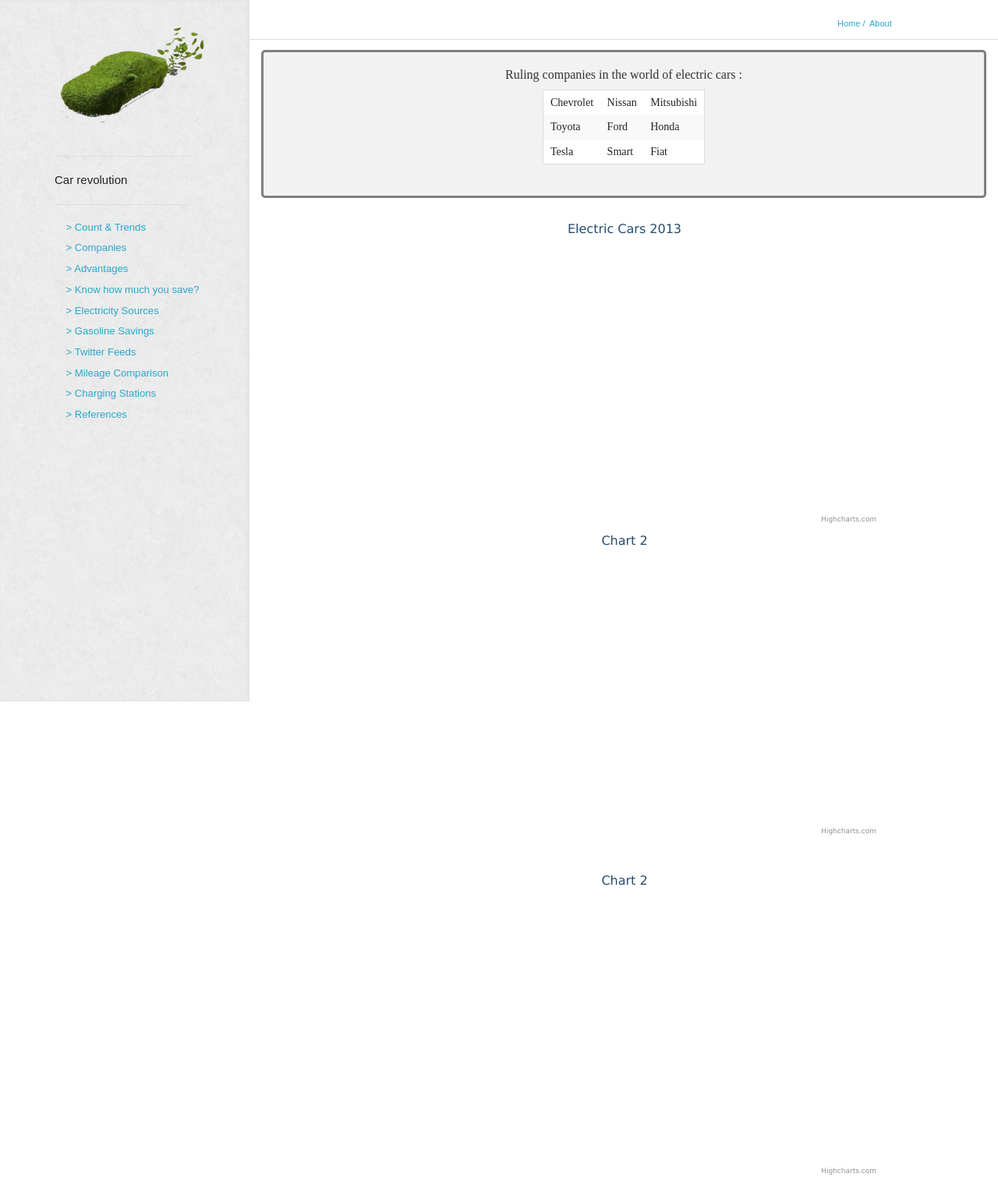
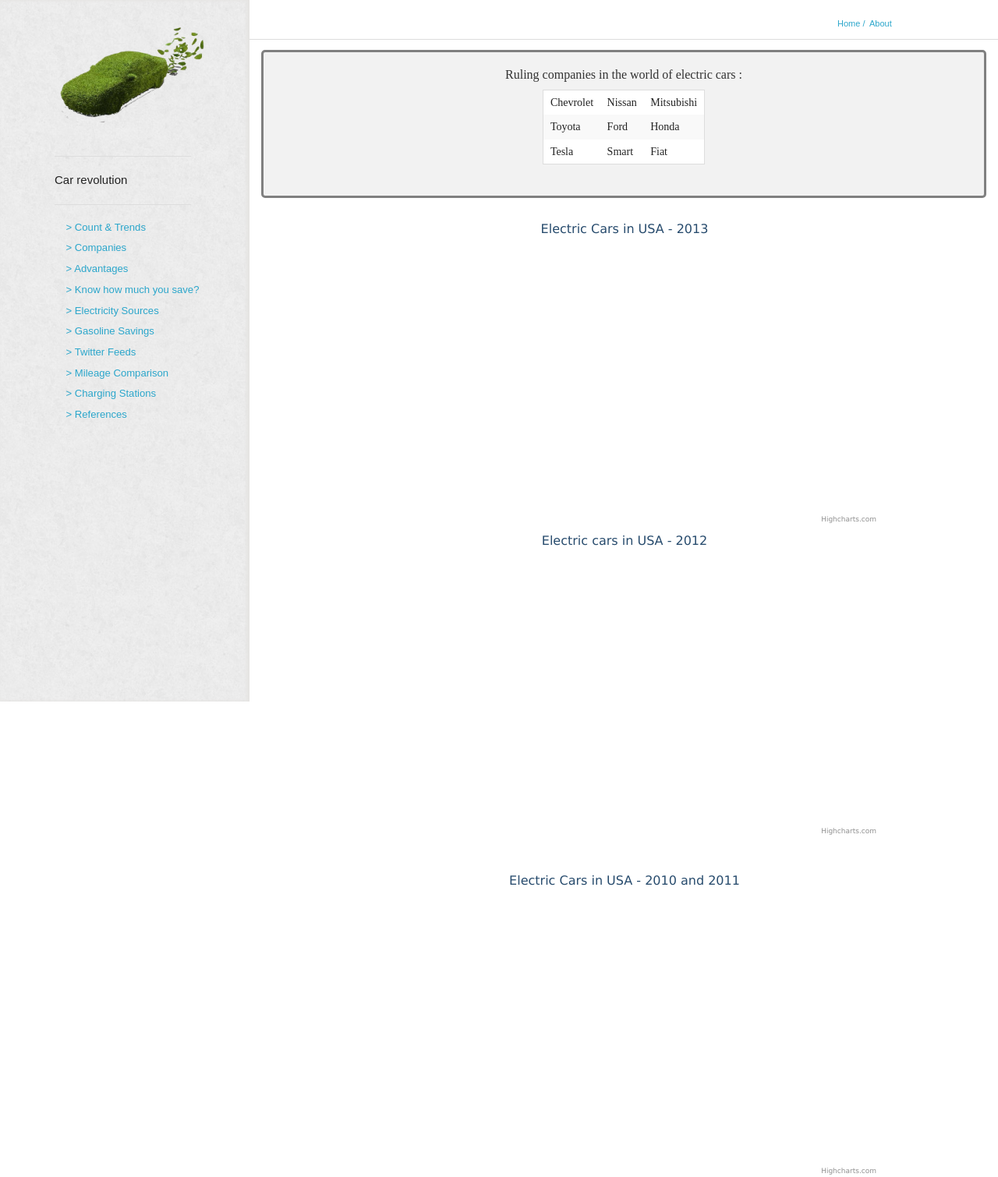
Before and after one commit to serah/EcoCars, a Django app: page /companies/ in a window 1280 px wide. Shown: the whole page at 78% size. Run offline with Django 3.2, Linux system fonts and the light colour scheme; data that the repository does not hold is empty; some libraries are stand-ins or nearby versions; some web fonts are replaced.

Commit message:
minor changes in companies charts

```diff
--- a/ecoCars/templates/companies.html
+++ b/ecoCars/templates/companies.html
@@ -23,7 +23,7 @@
                 plotShadow: false
             },
             title: {
-                text: 'Electric Cars 2013'
+                text: 'Electric Cars in USA - 2013 '
             },
             tooltip: {
         	    pointFormat: '{series.name}: <b>{point.percentage:.1f}%</b>'
@@ -44,7 +44,7 @@
             },
             series: [{
                 type: 'pie',
-                name: 'Browser share',
+                name: 'Electric cars',
 
                 data: [
                     {% for company in company_data %}
@@ -62,7 +62,7 @@
                 plotShadow: false
             },
             title: {
-                text: 'Chart 2'
+                text: 'Electric cars in USA - 2012'
             },
             tooltip: {
         	    pointFormat: '{series.name}: <b>{point.percentage:.1f}%</b>'
@@ -101,7 +101,7 @@
                 plotShadow: false
             },
             title: {
-                text: 'Chart 2'
+                text: 'Electric Cars in USA - 2010 and 2011'
             },
             tooltip: {
         	    pointFormat: '{series.name}: <b>{point.percentage:.1f}%</b>'
```
